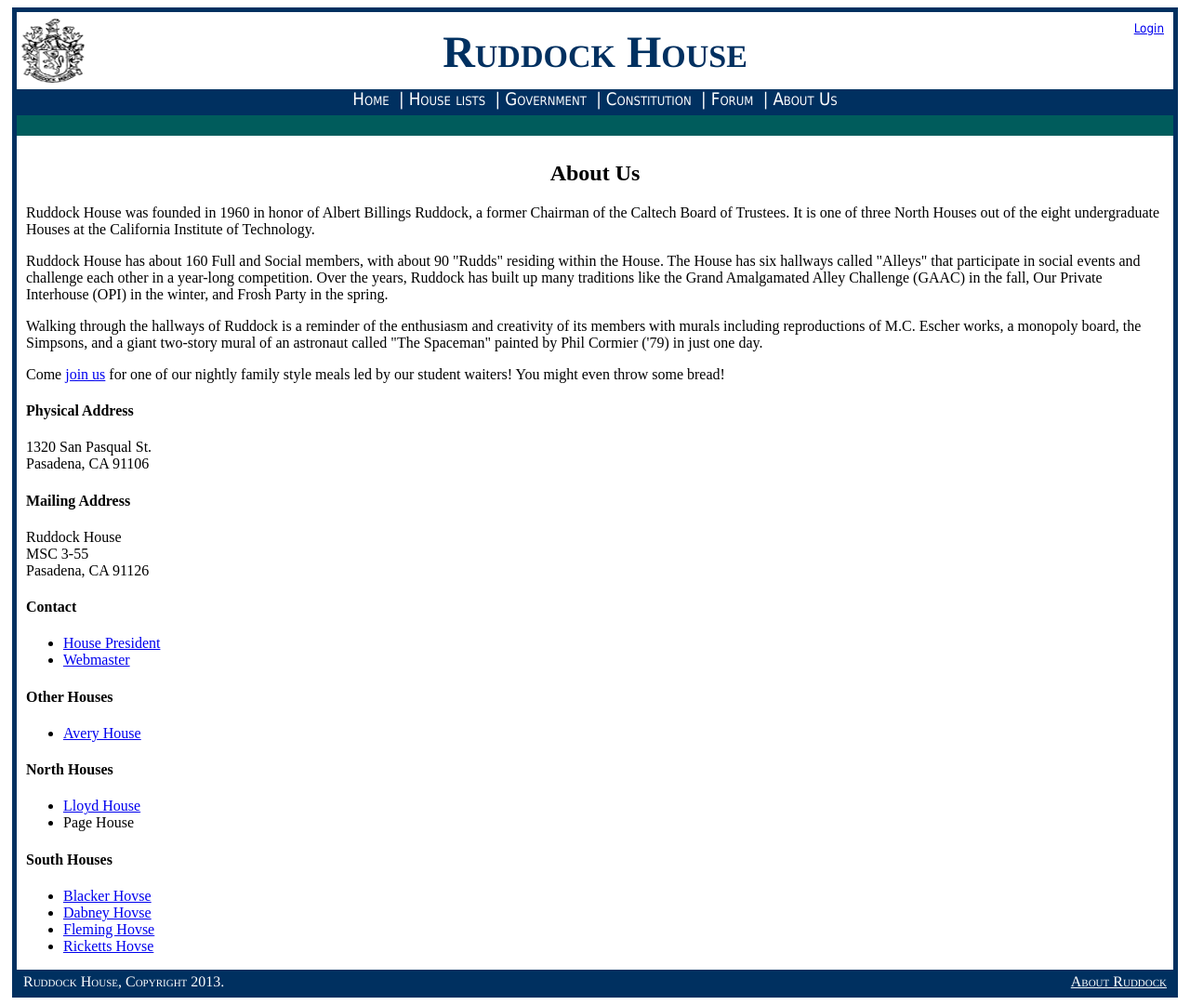
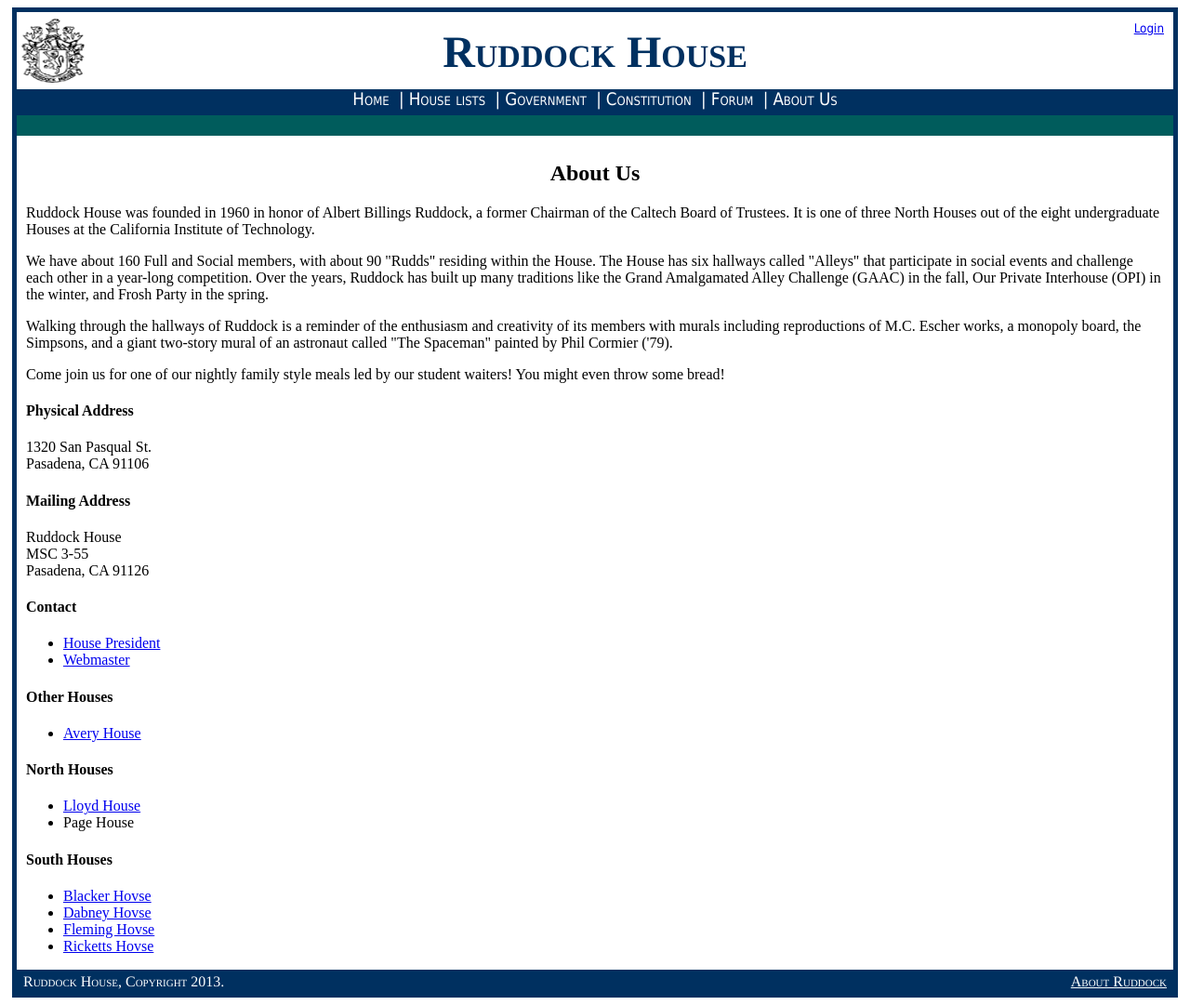
Before and after one commit to VenerableHouse/VenerableWebsite, a Flask app: page /about_us in a window 1280 px wide. Shown: the whole page at 93% size. Run offline with Flask 2, Linux system fonts and the light colour scheme.

Commit message:
Aesthetic and wording changes
- Restored original frame code so that we have a black border (easier to
  see pictures) and height not always maximizing (which was causing the
  web page to be unnecessarily tall).
- 16:9 ratio
- Slowed slideshow speed to 6 seconds, which is more ideal for actually
  looking at the pictures (generally slower is better)
- Edited wording of front page
- Small edits to about us page (and removed link to itself)
- Fixed some missing </p> tags and indenting

```diff
--- a/templates/about_us.html
+++ b/templates/about_us.html
@@ -5,18 +5,25 @@
 
 {% block body %}
 <h2>About Us</h2>
-  <p>Ruddock House was founded in 1960 in honor of Albert Billings Ruddock, a former Chairman of the Caltech Board of Trustees. It is one of three North Houses out of the eight undergraduate Houses at the California Institute of Technology.</p>
-  <p>Ruddock House has about 160 Full and Social members, with about 90 "Rudds" residing within the House. The House has six hallways called "Alleys" that participate in social events and challenge each other in a year-long competition. Over the years, Ruddock has built up many traditions like the Grand Amalgamated Alley Challenge (GAAC) in the fall, Our Private Interhouse (OPI) in the winter, and Frosh Party in the spring.</p>
-  <p>Walking through the hallways of Ruddock is a reminder of the enthusiasm and creativity of its members with murals including reproductions of M.C. Escher works, a monopoly board, the Simpsons, and a giant two-story mural of an astronaut called "The Spaceman" painted by Phil Cormier ('79) in just one day.</p>
-  <p>Come <a href="{{url_for("show_about_us")}}">join us</a> for one of our nightly family style meals led by our student waiters! You might even throw some bread!</p>
+<p>Ruddock House was founded in 1960 in honor of Albert Billings Ruddock, a former Chairman of the Caltech Board of Trustees. It is one of three North Houses out of the eight undergraduate Houses at the California Institute of Technology.
+</p>
+<p>We have about 160 Full and Social members, with about 90 "Rudds" residing within the House. The House has six hallways called "Alleys" that participate in social events and challenge each other in a year-long competition. Over the years, Ruddock has built up many traditions like the Grand Amalgamated Alley Challenge (GAAC) in the fall, Our Private Interhouse (OPI) in the winter, and Frosh Party in the spring.
+</p>
+<p>Walking through the hallways of Ruddock is a reminder of the enthusiasm and creativity of its members with murals including reproductions of M.C. Escher works, a monopoly board, the Simpsons, and a giant two-story mural of an astronaut called "The Spaceman" painted by Phil Cormier ('79).
+</p>
+<p>Come join us for one of our nightly family style meals led by our student waiters! You might even throw some bread!
+</p>
 <h4>Physical Address</h4>
-  <p>1320 San Pasqual St.
-  <br>Pasadena, CA 91106
+<p>
+1320 San Pasqual St.<br>
+Pasadena, CA 91106
+</p>
 <h4>Mailing Address</h4>
-  <p>Ruddock House
-  <br>MSC 3-55
-  <br>Pasadena, CA 91126
-
+<p>
+Ruddock House<br>
+MSC 3-55<br>
+Pasadena, CA 91126
+</p>
 <h4>Contact</h4>
 <ul>
   <li><a href="&#109;&#097;&#105;&#108;&#116;&#111;:president&#064;ruddock.caltech.edu">House President</a></li>
@@ -41,5 +48,4 @@
   <li><a href="http://fleming.caltech.edu/">Fleming Hovse</a></li>
   <li><a href="http://ricketts.caltech.edu/public/">Ricketts Hovse</a></li>
 </ul>
-
 {% endblock body %}
```
Also changed, not shown: templates/index.html (+7 -5 lines). Lines whose indentation alone changed are shown as unchanged.
